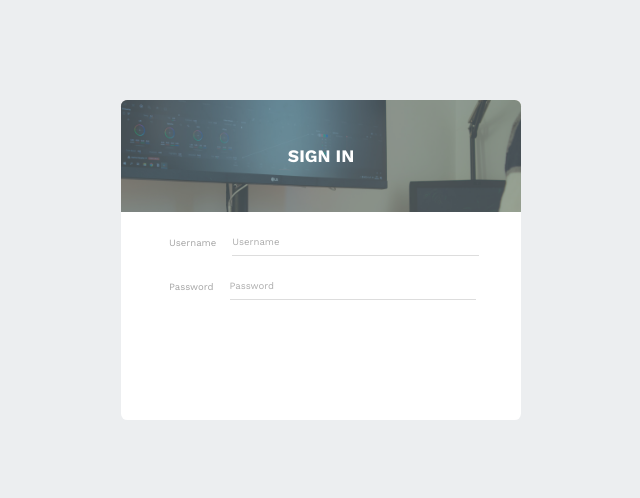
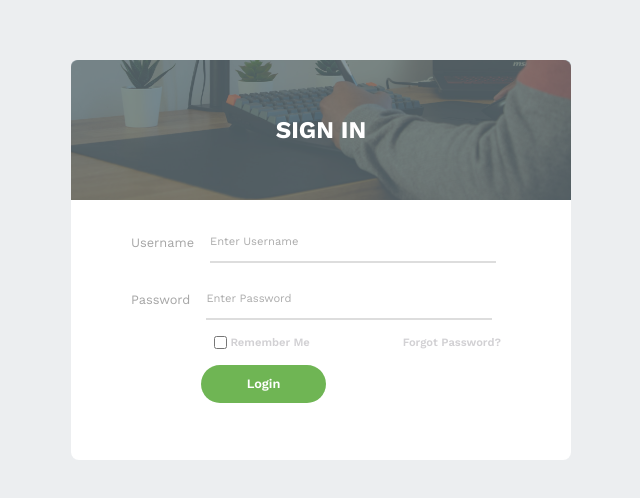
Before and after one commit to MahdiMajdian/login-page-css, a plain HTML site: page index.html in a window 1280 px wide. Shown: the part 140-638 px from the top of the page, without its empty margins (319-959 px from the left). Drawn offline with Linux system fonts and the light colour scheme.

Commit message:
login option section added, submit button added, sized were change for better looks

```diff
--- a/index.html
+++ b/index.html
@@ -18,11 +18,23 @@
         <div class="form">
           <div class="input-user">
             <p>Username</p>
-            <input type="text" placeholder="Username" />
+            <input type="text" placeholder="Enter Username" />
           </div>
           <div class="input-pass">
             <p>Password</p>
-            <input type="text" placeholder="Password" />
+            <input type="text" placeholder="Enter Password" />
+          </div>
+          <div class="login-option">
+            <div class="forgot">
+              <input type="checkbox" name="remember" id="remember" />
+              <label for="remember">Remember Me</label>
+            </div>
+            <div>
+              <a href="#">Forgot Password?</a>
+            </div>
+          </div>
+          <div class="login">
+            <p>Login</p>
           </div>
         </div>
       </div>
--- a/style.css
+++ b/style.css
@@ -46,7 +46,6 @@ body {
 div {
   display: flex;
 }
-
 .container {
   display: flex;
   background-color: #eceef0;
@@ -56,19 +55,19 @@ div {
   align-items: center;
 }
 .box {
-  width: 25rem;
-  height: 20rem;
+  width: 31.25rem;
+  height: 25rem;
   background-color: white;
-  border-radius: 0.4rem;
+  border-radius: 0.5rem;
   display: inline;
 }
 .header {
-  border-radius: 0.4rem 0.4rem 0 0;
+  border-radius: 0.5rem 0.5rem 0 0;
   height: 35%;
   width: 100%;
   background-image: url(images/background.jpg);
   background-size: 100%;
-  background-position: top;
+  background-position: bottom;
   position: relative;
 }
 .header-content {
@@ -81,12 +80,12 @@ div {
   display: flex;
   align-items: center;
   justify-content: center;
-  background: #63747c8f;
+  background: #63747cb9;
 }
 .header-content > p {
   color: white;
   font-family: WorkSans-Bold;
-  font-size: 1.1rem;
+  font-size: 1.5rem;
 }
 .form {
   width: 100%;
@@ -97,11 +96,11 @@ div {
 }
 input {
   outline: none;
-  width: 70%;
+  width: 65%;
   border: none;
   background-color: transparent;
-  font-size: 0.6rem;
-  padding: 0.5rem 0;
+  font-size: 0.7rem;
+  padding: 0.8rem 0;
 }
 input::placeholder {
   color: #acacac;
@@ -110,7 +109,7 @@ input::placeholder {
   width: 100%;
   padding: 0 0 0 12%;
   align-items: center;
-  margin: 1rem 0;
+  margin: 1.4rem 0 1rem 0;
 }
 .input-pass {
   width: 100%;
@@ -119,18 +118,67 @@ input::placeholder {
 }
 
 .input-user > p {
-  font-size: 0.6rem;
+  font-size: 0.8rem;
   color: #a5a5a5;
 }
 .input-pass > p {
   color: #a5a5a5;
-  font-size: 0.6rem;
+  font-size: 0.8rem;
 }
 .input-user > input {
   margin: 0 1rem;
-  border-bottom: 1px solid #ddd;
+  border-bottom: 2px solid #ddd;
 }
 .input-pass > input {
   margin: 0 1rem;
-  border-bottom: 1px solid #ddd;
+  border-bottom: 2px solid #ddd;
 }
+
+.login-option {
+  display: flex;
+  justify-content: space-between;
+  align-items: center;
+  margin: 1rem 0;
+  width: 100%;
+  padding-left: 28%;
+  padding-right: 14%;
+}
+
+.login-option > div > label {
+  font-size: 0.7rem;
+  font-family: WorkSans-SemiBold;
+  color: #d2d1d4;
+}
+.login-option > div > a {
+  font-size: 0.7rem;
+  font-family: WorkSans-SemiBold;
+  text-decoration: none;
+  color: #d2d1d4;
+}
+.login-option > div > a:hover {
+  color: #6fb554;
+}
+.forgot {
+  display: flex;
+  justify-content: center;
+  align-items: center;
+}
+.forgot > input {
+  width: auto;
+  margin: 0 0.2rem;
+}
+.login {
+  width: 25%;
+  height: 2.4rem;
+  align-self: flex-start;
+  margin-left: 26%;
+  background-color: #6fb554;
+  justify-content: center;
+  align-items: center;
+  color: white;
+  border-radius: 2rem;
+}
+.login > p {
+  font-family: WorkSans-SemiBold;
+  font-size: 0.8rem;
+}
```
